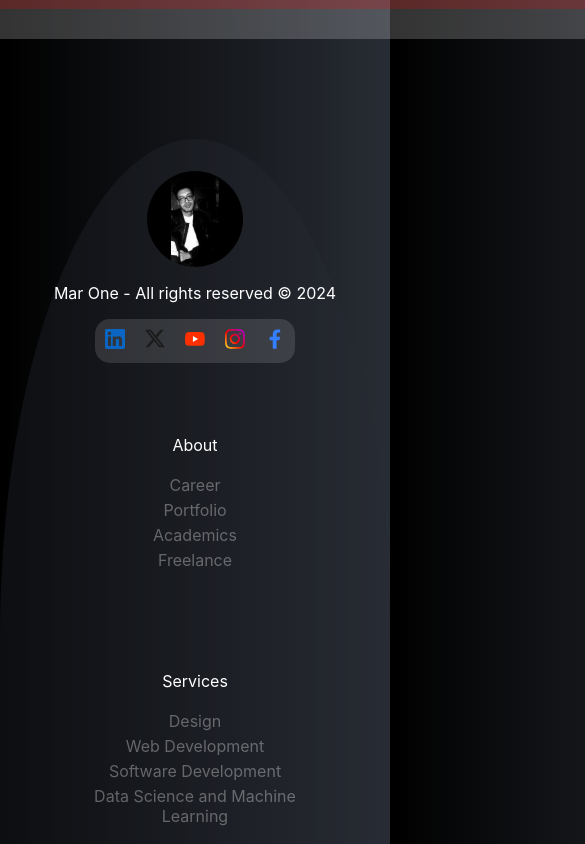
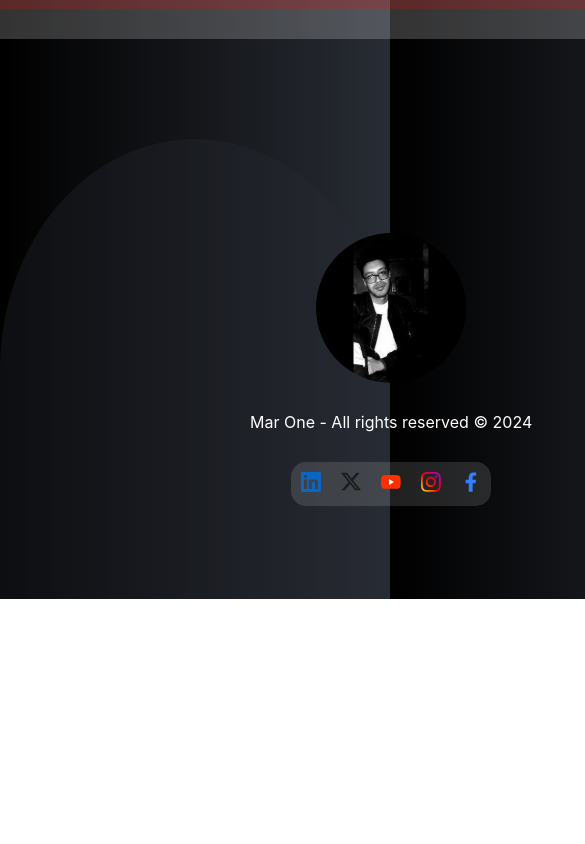
Before and after one commit to MarouaneSoukhrati/mar_react_app, a React (Create React App) app: page /about in a window 390 px wide. Shown: the part 3160-4004 px from the top of the page, 585 px wide, since content can reach past the window. After the commit the page ends 3759 px from the top, so only its background shows below. Built offline with nearby package versions, Linux system fonts and the light colour scheme.

Commit message:
Update Afooter.css

```diff
--- a/src/ComponentStyle/Afooter.css
+++ b/src/ComponentStyle/Afooter.css
@@ -4,19 +4,14 @@
   justify-content: space-evenly;
   color: white;
   background-color: #282c3455;
-  border-radius: 100% 100% 0% 0% / 100% 100% 0% 0%;
+  border-radius: 100% 100% 0% 0%/ 100% 100% 0% 0%;
 }
 
 .footer-wrapper {
-  /* fluid padding: shrinks smoothly between mobile and desktop instead of
-     jumping at a breakpoint. Horizontal padding especially — 15.625em (250px)
-     was way too much on small screens. */
-  padding: clamp(2em, 6vw, 5em) clamp(1.25em, 8vw, 15.625em);
+  padding: 5em 15.625em;
   display: flex;
   flex-direction: row;
-  flex-wrap: wrap; /* let sections drop to the next line instead of squeezing */
   justify-content: space-evenly;
-  gap: 2em; /* replaces the spacing that padding/margins used to fake between wrapped rows */
 }
 
 .logo-section {
@@ -24,7 +19,7 @@
   flex-direction: column;
   justify-content: space-evenly;
   align-items: center;
-  padding-right: 0; /* was 6.25em fixed; gap on the parent now handles spacing */
+  padding-right: 6.25em;
 }
 
 .social-media-wrapper {
@@ -34,7 +29,6 @@
   align-items: center;
   background-color: #ffffff20;
   border-radius: 0.9375em;
-  flex-wrap: wrap;
 }
 
 .social-media-logo {
@@ -46,8 +40,6 @@
 .lister-section {
   display: flex;
   flex-direction: row;
-  flex-wrap: wrap; /* stack the item groups on narrow screens */
-  gap: 1em;
 }
 
 .lister-item {
@@ -80,28 +72,8 @@
 .copyright {
   text-align: center;
   width: max-content;
-  max-width: 100%; /* prevents overflow if the copyright text is long on a narrow screen */
 }
 
 .marouane-logo {
-  width: clamp(6em, 20vw, 9.375em);
+  width: 9.375em;
 }
-
-/* Below ~600px, stop trying to lay sections out in a row at all —
-   full column stack reads much better on phones */
-@media (max-width: 37.5em) {
-  .footer-wrapper {
-    flex-direction: column;
-    align-items: center;
-    text-align: center;
-  }
-
-  .lister-section {
-    flex-direction: column;
-    align-items: center;
-  }
-
-  .logo-section {
-    padding-right: 0;
-  }
-}
```
